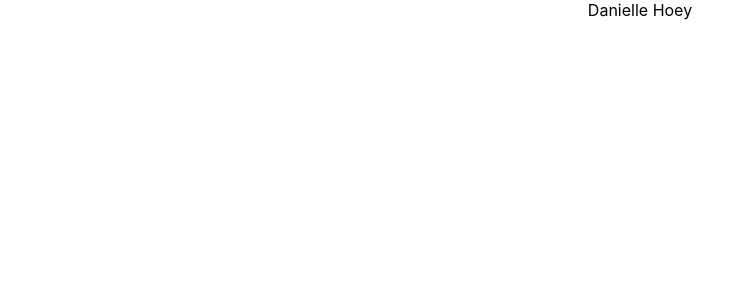
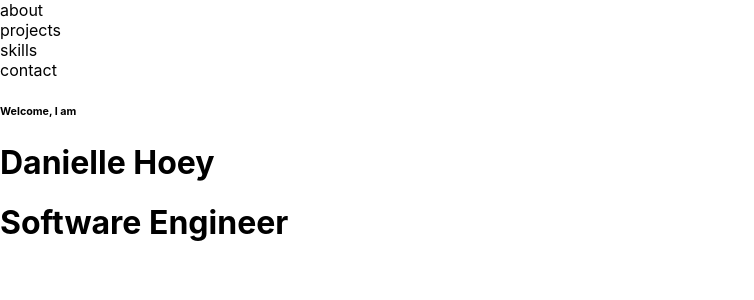
Before and after one commit to danianise/Portfolio, a React (Create React App) app: page / in a window 1280 px wide. Shown: the top 300 px of the page, without its empty margins (0-754 px from the left). Built offline with nearby package versions, Linux system fonts and the light colour scheme.

Commit message:
Framing out some components

```diff
--- a/package.json
+++ b/package.json
@@ -3,11 +3,16 @@
   "version": "0.1.0",
   "private": true,
   "dependencies": {
+    "@emotion/react": "^11.10.0",
+    "@emotion/styled": "^11.10.0",
+    "@mui/icons-material": "^5.8.4",
+    "@mui/material": "^5.9.3",
     "@testing-library/jest-dom": "^5.16.4",
     "@testing-library/react": "^13.3.0",
     "@testing-library/user-event": "^13.5.0",
     "react": "^18.2.0",
     "react-dom": "^18.2.0",
+    "react-router-dom": "^6.3.0",
     "react-scripts": "5.0.1",
     "web-vitals": "^2.1.4"
   },
--- a/src/App.css
+++ b/src/App.css
@@ -1,38 +1,8 @@
-.App {
-  text-align: center;
+li {
+  list-style: none;
 }
 
-.App-logo {
-  height: 40vmin;
-  pointer-events: none;
+.header {
+  display: flex;
+  flex-direction: row;
 }
-
-@media (prefers-reduced-motion: no-preference) {
-  .App-logo {
-    animation: App-logo-spin infinite 20s linear;
-  }
-}
-
-.App-header {
-  background-color: #282c34;
-  min-height: 100vh;
-  display: flex;
-  flex-direction: column;
-  align-items: center;
-  justify-content: center;
-  font-size: calc(10px + 2vmin);
-  color: white;
-}
-
-.App-link {
-  color: #61dafb;
-}
-
-@keyframes App-logo-spin {
-  from {
-    transform: rotate(0deg);
-  }
-  to {
-    transform: rotate(360deg);
-  }
-}
--- a/src/App.js
+++ b/src/App.js
@@ -1,10 +1,13 @@
 import logo from './logo.svg';
 import './App.css';
+import Main from './components/Main';
+import Header from './components/Header';
 
 function App() {
   return (
     <div className="App">
-      Danielle Hoey
+      <Header />
+      <Main />
     </div>
   );
 }
--- /dev/null
+++ b/src/components/Header.js
@@ -0,0 +1,25 @@
+import React from 'react'
+
+function Header() {
+  return (
+    <div className='header'>
+        <nav>
+            <li>
+                about
+            </li>
+            <li>
+                projects
+            </li>
+            <li>
+                skills
+            </li>
+            <li>
+                contact
+            </li>
+
+        </nav>
+    </div>
+  )
+}
+
+export default Header
--- /dev/null
+++ b/src/components/Main.js
@@ -0,0 +1,19 @@
+import React from 'react'
+
+function Main() {
+  return (
+    <div className='main'>
+        <h6>
+            Welcome, I am
+        </h6>
+        <h1>
+            Danielle Hoey
+        </h1>
+        <h1>
+            Software Engineer
+        </h1>
+    </div>
+  )
+}
+
+export default Main
```
Also changed, not shown: src/components/Technologies.js (added), 1 other file (tests, documents, lock files or other folders).
